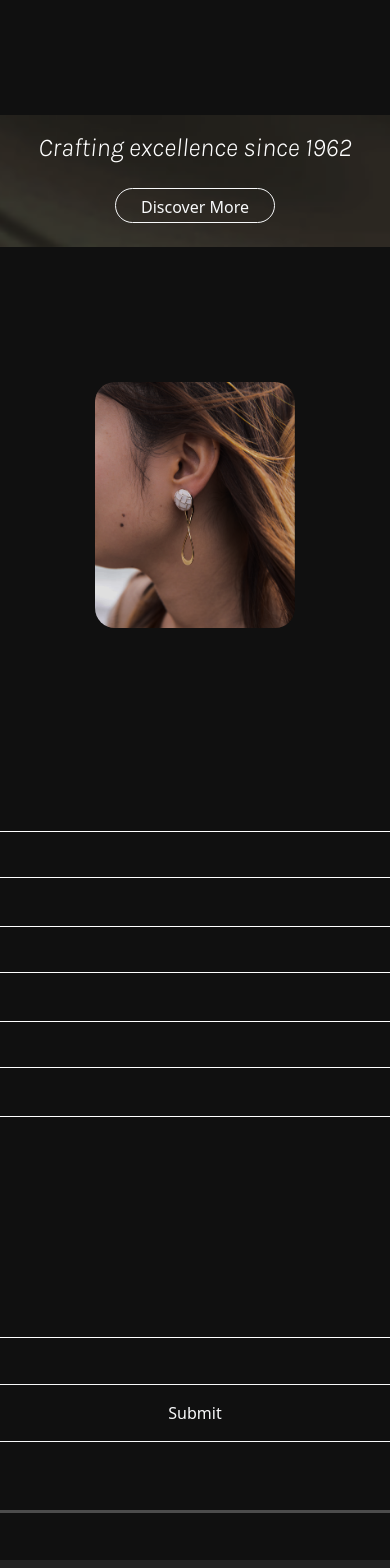
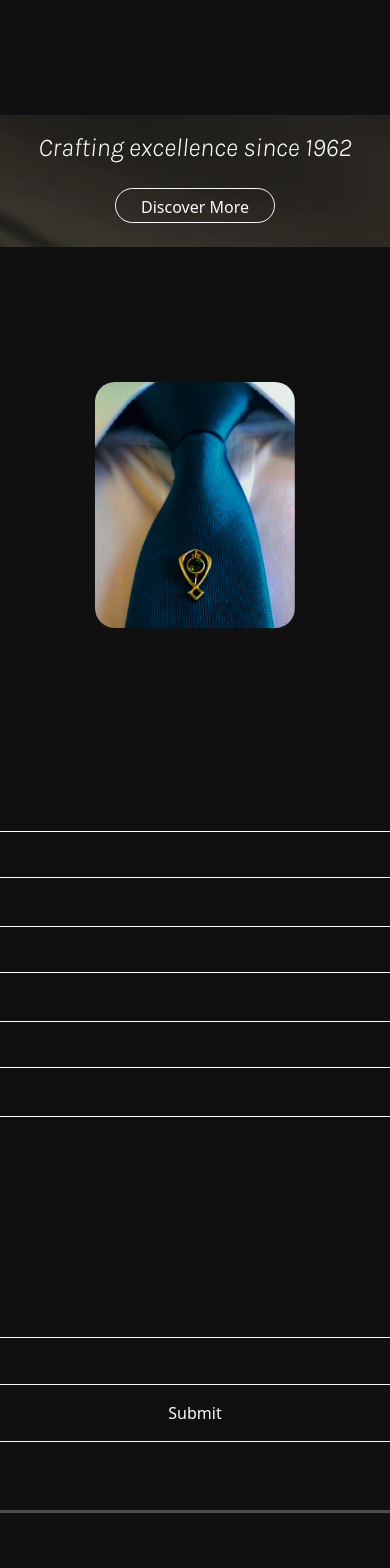
Before and after one commit to chetanbnagmotisaveeat/Binny-s_Website, a React (Vite) app: page / in a window 390 px wide. Shown: the part 2540-4108 px from the top of the page. Built offline with nearby package versions, Linux system fonts and the light colour scheme.

Commit message:
Gallary_page

```diff
--- a/src/Helpers/Footer.jsx
+++ b/src/Helpers/Footer.jsx
@@ -15,7 +15,7 @@
       breakpoints={['xxxl', 'xxl', 'xl', 'lg', 'md', 'sm', 'xs', 'xxs']}
       minBreakpoint="xxs"
     >
-      <Container fluid className='footer-main-div'>
+      <Container fluid className='footer-main-div mt-2'>
         {
           !isSmallScreen && (
             <>
--- a/src/componets/Home_Componets/Gallary_Frame.jsx
+++ b/src/componets/Home_Componets/Gallary_Frame.jsx
@@ -1,115 +1,88 @@
-import React, {useState, useRef } from 'react';
+import React, { useState } from 'react';
 import Col from 'react-bootstrap/Col';
 import Container from 'react-bootstrap/Container';
 import Row from 'react-bootstrap/Row';
-import Card from 'react-bootstrap/Card';
-import ThemeProvider from 'react-bootstrap/ThemeProvider';
-import SwiperComponet from '../../Helpers/SwiperComponet';
+import { motion } from 'framer-motion';
 import { Swiper, SwiperSlide } from 'swiper/react';
-
-// Import Swiper styles
 import 'swiper/css';
 import 'swiper/css/effect-coverflow';
 import 'swiper/css/pagination';
 import 'swiper/css/navigation';
+import { Autoplay, EffectCoverflow, Pagination, Navigation } from 'swiper/modules';
+import { useMediaQuery } from 'react-responsive';
 
 import '../../styles/swiperStyle.css';
-import '../../styles/Gallary_Frame.css'
-
-import { Autoplay, EffectCoverflow, Pagination, Navigation } from 'swiper/modules';
-import { useMediaQuery } from "react-responsive";
-import { useEffect } from 'react';
-
+import '../../styles/Gallary_Frame.css';
 
 const Gallary_Frame = () => {
   const isSmallScreen = useMediaQuery({ maxWidth: 764 });
   const [isAutoplayEnabled, setIsAutoplayEnabled] = useState(true);
   const [hoveredIndex, setHoveredIndex] = useState(null);
 
-
   const handleMouseEnter = (index) => {
     setHoveredIndex(index);
-    console.log("Before setIsAutoplayEnabled(false):", isAutoplayEnabled);
-    setIsAutoplayEnabled(false);
-    console.log("After setIsAutoplayEnabled(false):", isAutoplayEnabled);
+    setIsAutoplayEnabled(!isSmallScreen); // Autoplay enabled only on larger screens
   };
 
-
   const handleMouseLeave = () => {
-    console.log("Inter")
-    setIsAutoplayEnabled(true);
     setHoveredIndex(null);
+    setIsAutoplayEnabled(true); // Autoplay enabled by default
   };
 
-  useEffect(() => {
-    console.log("useEffect triggered");
-    console.log("isAutoplayEnabled", isAutoplayEnabled);
-  }, [isAutoplayEnabled]);
-
-
   const imagesArray = [
-    { id: 1, url: '../images/Curoals/Image-1.png',name:'Image-1' },
-    { id: 2, url: '../images/Curoals/Image-2.png' ,name:'Image-2'},
-    { id: 3, url: '../images/Curoals/Image-3.png',name:'Image-3' },
-    { id: 4, url: '../images/Curoals/Image-4.png',name:'Image-4' },
-    { id: 5, url: '../images/Curoals/Image-5.png',name:'Image-5' },
-    { id: 6, url: '../images/Curoals/Image-2.png',name:'Image-6' },
-    { id: 7, url: '../images/Curoals/Image-3.png' ,name:'Image-7'},
-    { id: 8, url: '../images/Curoals/Image-4.png',name:'Image-8' },
+    { id: 1, url: '../images/Curoals/Image-1.png', name: 'Image-1' },
+    { id: 2, url: '../images/Curoals/Image-2.png', name: 'Image-2' },
+    { id: 3, url: '../images/Curoals/Image-3.png', name: 'Image-3' },
+    { id: 4, url: '../images/Curoals/Image-4.png', name: 'Image-4' },
+    { id: 5, url: '../images/Curoals/Image-5.png', name: 'Image-5' },
+    { id: 6, url: '../images/Curoals/Image-2.png', name: 'Image-6' },
+    { id: 7, url: '../images/Curoals/Image-3.png', name: 'Image-7' },
+    { id: 8, url: '../images/Curoals/Image-4.png', name: 'Image-8' },
   ];
 
   return (
-    <ThemeProvider
-      breakpoints={['xxxl', 'xxl', 'xl', 'lg', 'md', 'sm', 'xs', 'xxs']}
-      minBreakpoint="xxs"
-    >
-      <Container fluid className='position-relative overflow-hidden' >
-        <div className='home-main-div-margin-bottom-and-top'>
-
-      <Row className="p-0 m-0 ">
-            <Col className="home-heading home-main-div-margin-bottom-and-top">
-              Gallery
-            </Col>
+    <Container fluid className="position-relative overflow-hidden">
+      <div className="home-main-div-margin-bottom-and-top">
+        <Row className="p-0 m-0">
+          <Col className="home-heading home-main-div-margin-bottom-and-top">Gallery</Col>
         </Row>
-        <Row className='' >
-          <Col xs={12} md={12} lg={12} className="position-relative" >
+        <Row className="">
+          <Col xs={12} md={12} lg={12} className="position-relative">
             <Swiper
-
               effect={'coverflow'}
               grabCursor={true}
               centeredSlides={true}
-              slidesPerView={isSmallScreen ? 'auto':5}
+              slidesPerView={isSmallScreen ? 'auto' : 5}
               coverflowEffect={{
                 rotate: 0,
                 stretch: -28,
                 depth: 47,
                 modifier: 5,
-                slideShadows: true,
+                slideShadows: false,
               }}
               autoplay={{
-                delay: 3000,
-                disableOnInteraction: isAutoplayEnabled,
-                enabled: isAutoplayEnabled,
+                delay: isSmallScreen ? (isAutoplayEnabled ? 8000 : null) : (isAutoplayEnabled ? 2000 : null),
+                disableOnInteraction: false,
+                pauseOnMouseEnter: true,
               }}
-              // pagination={true}
               loop={true}
-              // modules={[isAutoplayEnabled ?Autoplay:'', EffectCoverflow, Pagination, Navigation]}
               modules={[
                 isAutoplayEnabled ? Autoplay : null,
                 EffectCoverflow,
                 Pagination,
-                Navigation
+                Navigation,
               ].filter(Boolean)}
-
               className=""
-              // style={{ width: '100%', height: 'auto' }}
             >
               <div style={{ display: 'flex', justifyContent: 'center' }}>
                 {imagesArray.map((image, index) => (
                   <SwiperSlide key={image.id + index}>
-                    <div
+                    <motion.div
                       onMouseEnter={() => handleMouseEnter(index)}
                       onMouseLeave={() => handleMouseLeave()}
+                      onTouchStart={() => handleMouseEnter(index)}
+                      onTouchEnd={() => handleMouseLeave()}
+                      whileHover={{ scale: hoveredIndex === index ? 1.2 : 1 }}
                       style={{ position: 'relative' }}
                     >
                       <img
@@ -120,37 +93,37 @@
                           maxWidth: '100%',
                           height: '100%',
                           borderRadius: '20px',
-                          border: hoveredIndex === index ? '1px solid red' : 'none'
+                          border: hoveredIndex === index ? '1px solid red' : 'none',
                         }}
                       />
                       {hoveredIndex === index && (
-                        <div style={{ position: 'absolute', bottom: 0, left: 0, right: 0, backgroundColor: 'rgba(255, 255, 255, 0.7)', padding: '5px' }}>
+                        <div
+                          style={{
+                            textAlign: 'center',
+                            fontSize: '25px',
+                            color: 'black',
+                            fontWeight: 500,
+                            position: 'absolute',
+                            bottom: 0,
+                            left: 0,
+                            right: 0,
+                            backgroundColor: 'rgba(255, 255, 255, 0.7)',
+                            padding: '5px',
+                            borderRadius: '0px 0px 20px 20px',
+                          }}
+                        >
                           {image.name}
                         </div>
                       )}
-                    </div>
-                    {/* <img
-                      src={image.url}
-                      alt={`Image ${image.id}`}
-                      style={{
-                        objectFit: 'cover',
-                        maxWidth: '100%',
-                        height: '100%',
-                        borderRadius: '20px',
-                        border:index ==  3 ? '1px solid red':'none'
-                      }}
-                    /> */}
+                    </motion.div>
                   </SwiperSlide>
                 ))}
               </div>
             </Swiper>
-
-
           </Col>
         </Row>
       </div>
     </Container>
-    </ThemeProvider>
   );
 };
 
```
Lines whose indentation alone changed are shown as unchanged.
